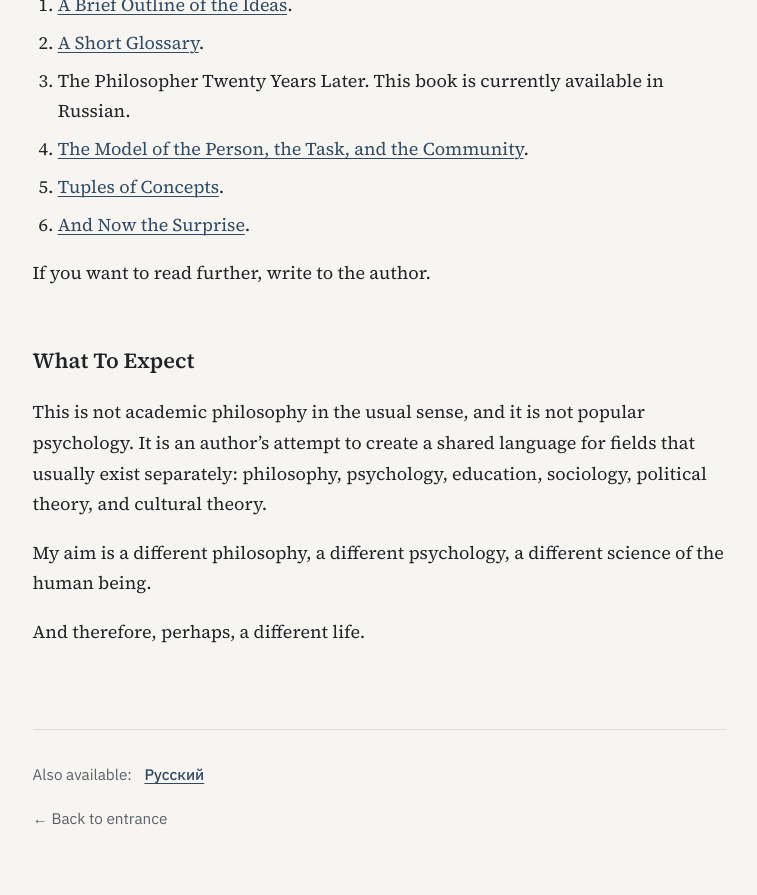
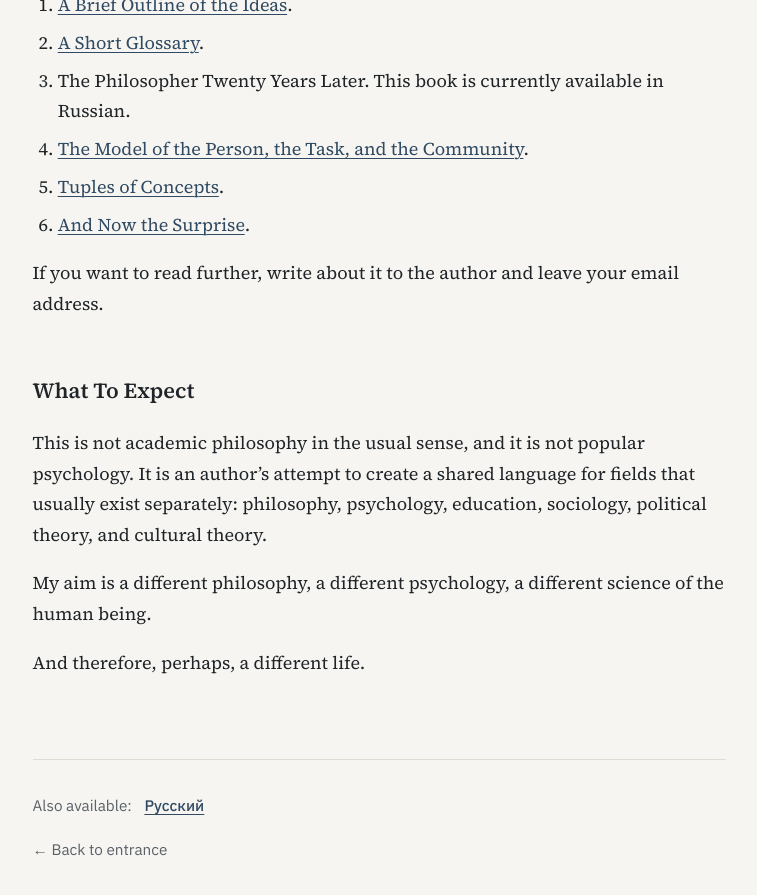
Before and after one commit to jfeldman777/books, a Jekyll site: the page built from 02_start_here_en.md, in a window 1280 px wide and 900 px high, scrolled down 1901 px. Shown: the top 895 px of the window, without its empty margins (261-1018 px from the left). Built offline with Jekyll 4.4.1, drawn with Linux system fonts in a browser that asks for light colours; our own code applies the rules of GitHub Pages for plain Markdown files.

Commit message:
короче

```diff
--- a/02_start_here_en.md
+++ b/02_start_here_en.md
@@ -39,7 +39,7 @@ For them, we build maps: the Personality Map, the Task Map, and the Group Map. T
 5. [Tuples of Concepts](03_discourse_map_en.md).
 6. [And Now the Surprise](05_surprise_en.md).
 
-If you want to read further, write to the author.
+If you want to read further, write about it to the author and leave your email address.
 
 ## What To Expect
 
```
Also changed, not shown: 02_start_here_ru.md (+1 -1 lines), index.md (+0 -2 lines).
